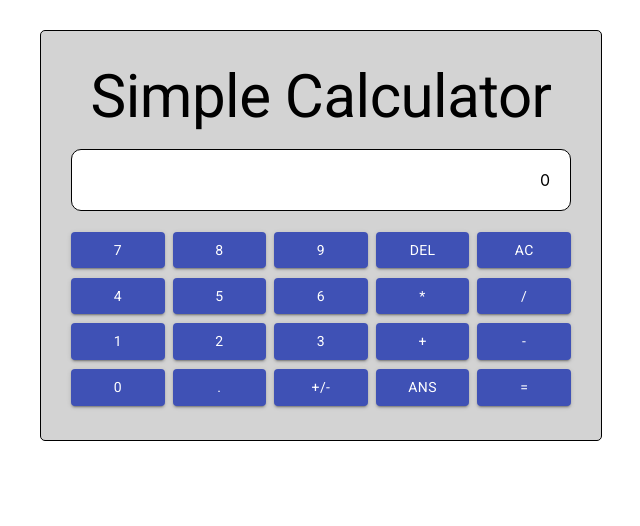
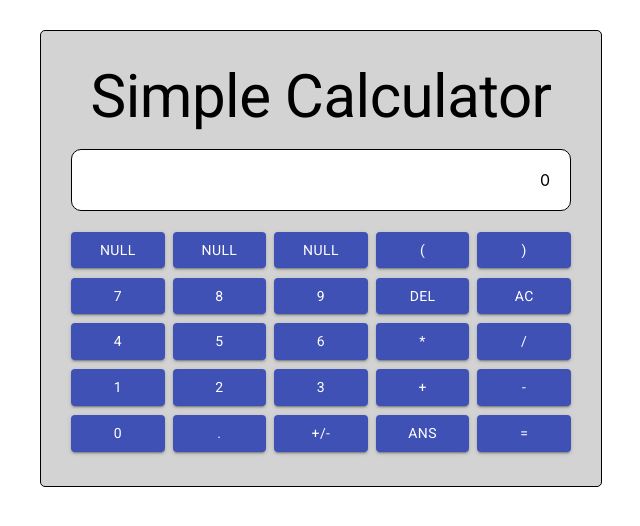
Before and after one commit to ryanstang/Calculator, a React (Create React App) app: page / in a window 1280 px wide. Shown: the top 526 px of the page, without its empty margins (319-959 px from the left). Built offline with nearby package versions, Linux system fonts and the light colour scheme.

Commit message:
equal sign working, implement mathjs

```diff
--- a/package.json
+++ b/package.json
@@ -11,6 +11,7 @@
     "@testing-library/jest-dom": "^5.16.1",
     "@testing-library/react": "^11.2.7",
     "@testing-library/user-event": "^12.8.3",
+    "mathjs": "^10.0.0",
     "react": "^17.0.2",
     "react-dom": "^17.0.2",
     "react-scripts": "4.0.3",
--- a/src/App.js
+++ b/src/App.js
@@ -4,39 +4,54 @@ import "@fontsource/roboto";
 import Header from "./components/Header";
 import Output from "./components/Output";
 import Input from "./components/Input";
+import { create, all } from "mathjs";
 
 function App() {
+  const config = {};
+  const math = create(all, config);
+
   const [calc, setCalc] = useState([
-    [7, 4, 1, 0],
-    [8, 5, 2, "."],
-    [9, 6, 3, "+/-"],
-    ["DEL", "*", "+", "ANS"],
-    ["AC", "/", "-", "="],
+    ["Null", 7, 4, 1, 0],
+    ["Null", 8, 5, 2, "."],
+    ["Null", 9, 6, 3, "+/-"],
+    ["(", "DEL", "*", "+", "ANS"],
+    [")", "AC", "/", "-", "="],
   ]);
 
-  const [currentCalculation, setCurrentCalculation] = useState(0);
+  const [currentCalculation, setCurrentCalculation] = useState([]);
   const [prevCalculation, setPrevCalculation] = useState(null);
+  const [prevButton, setPrevButton] = useState(null);
 
   // add to currentcalculation
   const makeCalculation = (func) => {
-    if (Number.isInteger(func)) {
-      setCurrentCalculation(currentCalculation * 10 + parseInt(func));
-    } else if (["+", "-", "/", "*"].includes(func)) {
-      console.log(["+", "-", "/", "*"]);
+    if (
+      Number.isInteger(func) ||
+      ["+", "-", "/", "*", "(", ")"].includes(func)
+    ) {
+      setCurrentCalculation([...currentCalculation, func]);
     } else if (func === "DEL") {
-      setCurrentCalculation(Math.floor(currentCalculation / 10));
+      setCurrentCalculation(currentCalculation.slice(0, -1));
     } else if (func === "AC") {
-      setCurrentCalculation(0);
+      setCurrentCalculation([]);
       setPrevCalculation(null);
     } else if (func === "+/-") {
-      setCurrentCalculation(currentCalculation *-1)
+      currentCalculation.length > 0 && currentCalculation[0] !== "-"
+        ? setCurrentCalculation(["-", ...currentCalculation])
+        : setCurrentCalculation(currentCalculation.slice(1));
+    } else if (func === "=") {
+      console.log(currentCalculation)
+      console.log(math.evaluate(currentCalculation.join("")))
+      setCurrentCalculation([math.evaluate(currentCalculation.join(""))])
     }
+    setPrevButton(func)
   };
 
   return (
     <div className="container">
       <Header />
-      <Output calculation={currentCalculation} />
+      <Output
+        calculation={currentCalculation.length > 0 ? currentCalculation : 0}
+      />
       <Input calcInfo={calc} makeCalculation={makeCalculation} />
     </div>
   );
```
Also changed, not shown: 1 other file (tests, documents, lock files or other folders).
